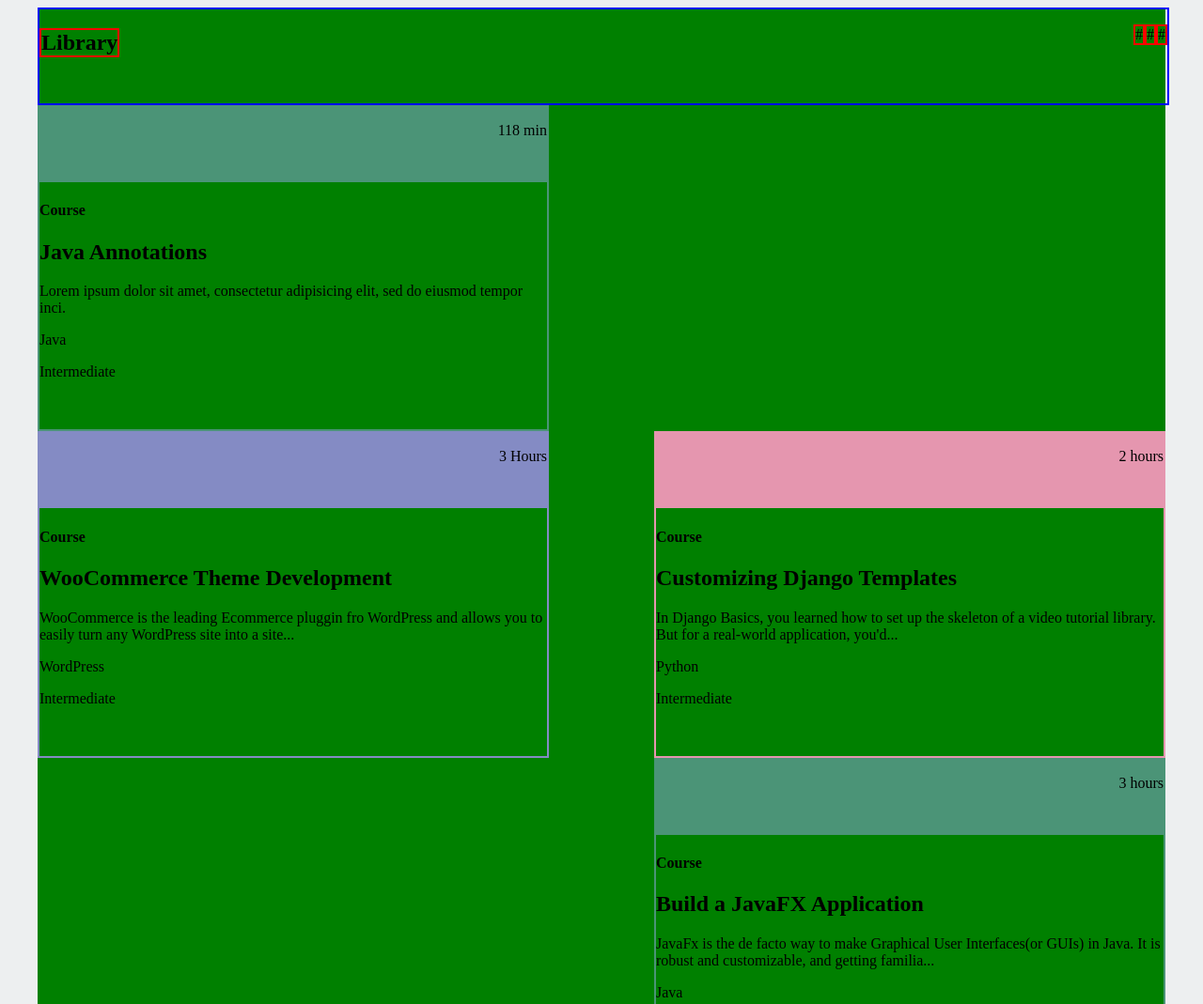
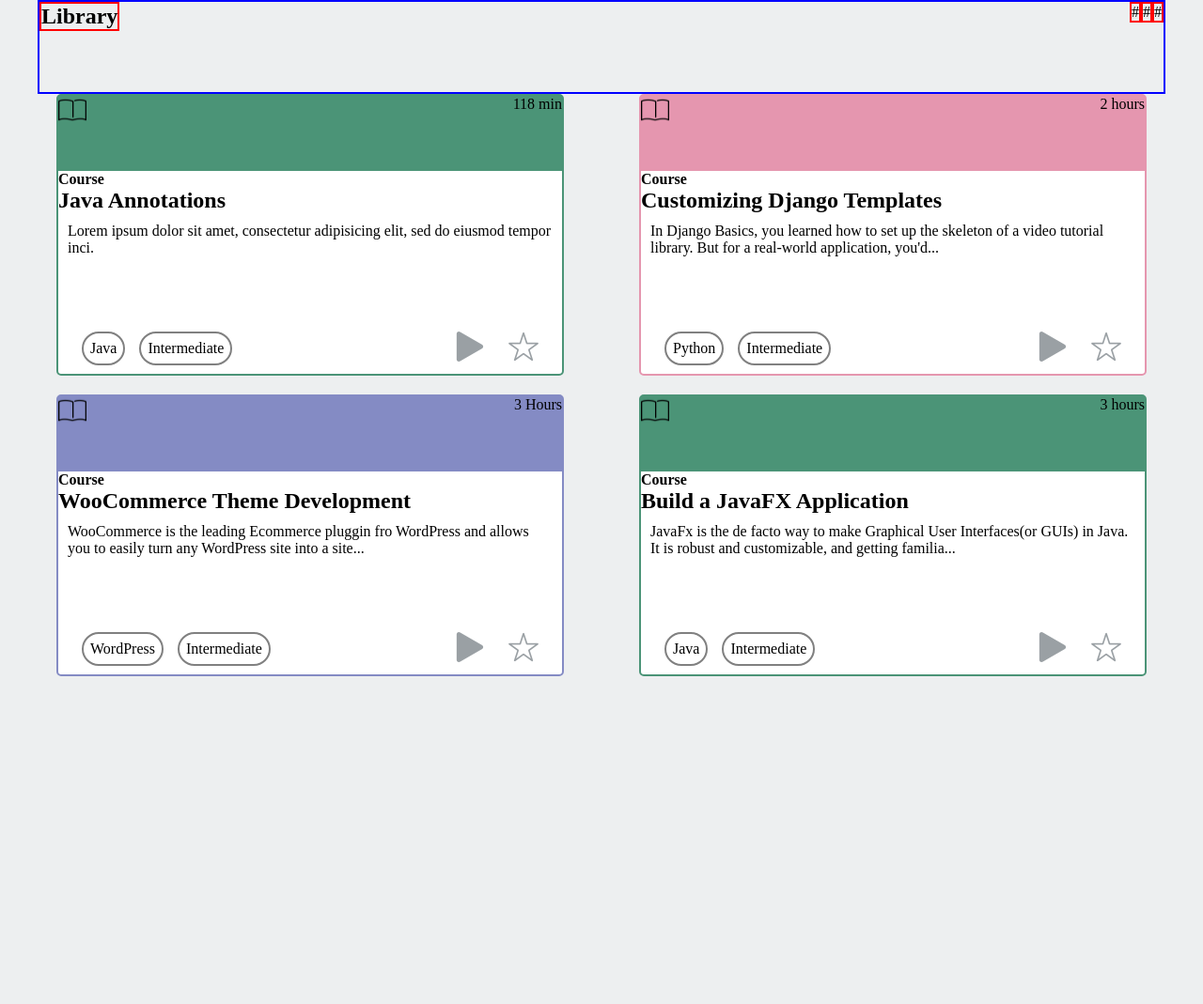
Before and after one commit to coreysnightout/treehouse-library, a plain HTML site: page index.html in a window 1280 px wide. Shown: the top 1069 px of the page at 94% size. After the commit the page ends 800 px from the top, so only its background shows below. Drawn offline with Linux system fonts and the light colour scheme.

Commit message:
added icons float columns colored each navigation course and padded footer

```diff
--- a/css/styles.css
+++ b/css/styles.css
@@ -1,3 +1,7 @@
+* {
+  margin: 0;
+  box-sizing: border-box;
+}
 body, html {
   background: #edeff0;
 }
@@ -5,7 +9,19 @@ body, html {
 .wrap {
   width: 1200px;
   margin: 0 auto;
-  background: green;
+}
+
+.footer-1, .footer-2 {
+  margin-top: 70px;
+  float: left;
+  border: 2px solid grey;
+  padding: 7px;
+  border-radius: 20px;
+}
+
+.footer-1 {
+  margin-right: 15px;
+  margin-left: 25px;
 }
 
 /* Main Nav Bar */
@@ -36,7 +52,16 @@ body, html {
 .tree-1 {
   float: left;
   width: 540px;
+  height: 300px;
+  background: white;
   border: 2px solid #4b9477;
+  border-radius: 5px;
+  margin-left: 20px;
+  padding-bottom: 10px;
+}
+
+#tree-1-p {
+  padding: 10px;
 }
 
 .nav-1 {
@@ -44,6 +69,8 @@ body, html {
   background: #4b9477;
 }
 .nav-1 img {
+  height: 30px;
+  width: 30px;
   float: left;
 }
 
@@ -51,12 +78,30 @@ body, html {
   float: right;
 }
 
+.play-1 {
+  float: right;
+  margin-top: 70px;
+  padding-right: 25px;
+}
+
+.star-1 {
+  float: right;
+  margin-top: 70px;
+  padding-right: 25px;
+}
 /* Course 2 */
 .tree-2 {
   float: right;
-  clear: both;
+  background: white;
   width: 540px;
+  height: 300px;
   border: 2px solid #e596af;
+  border-radius: 5px;
+  margin-right: 20px;
+}
+
+#tree-2-p {
+  padding: 10px;
 }
 
 .nav-2 {
@@ -65,6 +110,8 @@ body, html {
 }
 
 .nav-2 img {
+  height: 30px;
+  width: 30px;
   float: left;
 }
 
@@ -72,11 +119,31 @@ body, html {
   float: right;
 }
 
+.play-2 {
+  float: right;
+  margin-top: 70px;
+  padding-right: 25px;
+}
+
+.star-2 {
+  float: right;
+  margin-top: 70px;
+  padding-right: 25px;
+}
 /* Course 3 */
 .tree-3 {
   float: left;
+  background: white;
   width: 540px;
+  height: 300px;
   border: 2px solid #848bc4;
+  border-radius: 5px;
+  margin-left: 20px;
+  margin-top: 20px;
+}
+
+#tree-3-p {
+  padding: 10px;
 }
 
 .nav-3 {
@@ -85,6 +152,8 @@ body, html {
 }
 
 .nav-3 img {
+  height: 30px;
+  width: 30px;
   float: left;
 }
 
@@ -92,12 +161,31 @@ body, html {
   float: right;
 }
 
+.play-3 {
+  float: right;
+  margin-top: 70px;
+  padding-right: 25px;
+}
+
+.star-3 {
+  float: right;
+  margin-top: 70px;
+  padding-right: 25px;
+}
 /* Course 4 */
 .tree-4 {
   float: right;
-  clear: both;
+  background: white;
   width: 540px;
+  height: 300px;
   border: 2px solid #4b9477;
+  border-radius: 5px;
+  margin-right: 20px;
+  margin-top: 20px;
+}
+
+#tree-4-p {
+  padding: 10px;
 }
 
 .nav-4 {
@@ -106,9 +194,23 @@ body, html {
 }
 
 .nav-4 img {
+  height: 30px;
+  width: 30px;
   float: left;
 }
 
 .nav-4 p {
   float: right;
 }
+
+.play-4 {
+  float: right;
+  margin-top: 70px;
+  padding-right: 25px;
+}
+
+.star-4 {
+  float: right;
+  margin-top: 70px;
+  padding-right: 25px;
+}
--- a/index.html
+++ b/index.html
@@ -18,89 +18,89 @@
       <!--Course 1-->
       <div class="tree-1">
         <div class="nav-1">
-          <img src="#" alt="" />
+          <img src="img/book-icon.ico" alt="" />
           <p>118 min</p>
         </div>
         <h4>Course</h4>
         <h2>Java Annotations</h2>
-        <p>Lorem ipsum dolor sit amet, consectetur adipisicing elit, sed do eiusmod tempor inci.</p>
+        <p id="tree-1-p">Lorem ipsum dolor sit amet, consectetur adipisicing elit, sed do eiusmod tempor inci.</p>
+        <div class="footer-1">
+          <p id="java">Java</p>
+        </div>
+        <div class="footer-2">
+          <p>Intermediate</p>
+        </div>
+        <div class="star-1">
+          <img src="img/star.png" alt="favorite button" />
+        </div>
+        <div class="play-1">
+          <img src="img/play-button.png" alt="play button" />
+        </div>
+      </div>
+      <!--Course 2-->
+      <div class="tree-2">
+        <div class="nav-2">
+          <img src="img/book-icon.ico" alt="" />
+          <p>2 hours</p>
+        </div>
+        <h4>Course</h4>
+        <h2>Customizing Django Templates</h2>
+        <p id="tree-2-p">In Django Basics, you learned how to set up the skeleton of a video tutorial library. But for a real-world application, you'd...</p>
+        <div class="footer-1">
+          <p>Python</p>
+        </div>
+        <div class="footer-2">
+          <p>Intermediate</p>
+        </div>
+        <div class="star-2">
+          <img src="img/star.png" alt="favorite button" />
+        </div>
+        <div class="play-2">
+          <img src="img/play-button.png" alt="play button" />
+        </div>
+      </div>
+      <!--Course 3-->
+      <div class="tree-3">
+        <div class="nav-3">
+          <img src="img/book-icon.ico" alt="" />
+          <p>3 Hours</p>
+        </div>
+        <h4>Course</h4>
+        <h2>WooCommerce Theme Development</h2>
+        <p id="tree-3-p">WooCommerce is the leading Ecommerce pluggin fro WordPress and allows you to easily turn any WordPress site into a site...</p>
+        <div class="footer-1">
+          <p>WordPress</p>
+        </div>
+        <div class="footer-2">
+          <p>Intermediate</p>
+        </div>
+        <div class="star-3">
+          <img src="img/star.png" alt="favorite button" />
+        </div>
+        <div class="play-3">
+          <img src="img/play-button.png" alt="play button" />
+        </div>
+      </div>
+      <!--Course 4-->
+      <div class="tree-4">
+        <div class="nav-4">
+          <img src="img/book-icon.ico" alt="" />
+          <p>3 hours</p>
+        </div>
+        <h4>Course</h4>
+        <h2>Build a JavaFX Application</h2>
+        <p id="tree-4-p">JavaFx is the de facto way to make Graphical User Interfaces(or GUIs) in Java. It is robust and customizable, and getting familia...</p>
         <div class="footer-1">
           <p>Java</p>
         </div>
         <div class="footer-2">
           <p>Intermediate</p>
         </div>
-        <div class="footer-3">
-          <img src="" alt="" />
+        <div class="star-4">
+          <img src="img/star.png" alt="favorite button" />
         </div>
-        <div class="footer-4">
-          <img src="" alt="" />
-        </div>
-      </div>
-      <!--Course 2-->
-      <div class="tree-2">
-        <div class="nav-2">
-          <img src="#" alt="" />
-          <p>2 hours</p>
-        </div>
-        <h4>Course</h4>
-        <h2>Customizing Django Templates</h2>
-        <p>In Django Basics, you learned how to set up the skeleton of a video tutorial library. But for a real-world application, you'd...</p>
-        <div class="footer-1">
-          <p>Python</p>
-        </div>
-        <div class="footer-2">
-          <p>Intermediate</p>
-        </div>
-        <div class="footer-3">
-          <img src="" alt="" />
-        </div>
-        <div class="footer-4">
-          <img src="" alt="" />
-        </div>
-      </div>
-      <!--Course 3-->
-      <div class="tree-3">
-        <div class="nav-3">
-          <img src="#" alt="" />
-          <p>3 Hours</p>
-        </div>
-        <h4>Course</h4>
-        <h2>WooCommerce Theme Development</h2>
-        <p>WooCommerce is the leading Ecommerce pluggin fro WordPress and allows you to easily turn any WordPress site into a site...</p>
-        <div class="footer-1">
-          <p>WordPress</p>
-        </div>
-        <div class="footer-2">
-          <p>Intermediate</p>
-        </div>
-        <div class="footer-3">
-          <img src="" alt="" />
-        </div>
-        <div class="footer-4">
-          <img src="" alt="" />
-        </div>
-      </div>
-      <!--Course 4-->
-      <div class="tree-4">
-        <div class="nav-4">
-          <img src="#" alt="" />
-          <p>3 hours</p>
-        </div>
-        <h4>Course</h4>
-        <h2>Build a JavaFX Application</h2>
-        <p>JavaFx is the de facto way to make Graphical User Interfaces(or GUIs) in Java. It is robust and customizable, and getting familia...</p>
-        <div class="footer-1">
-          <p>Java</p>
-        </div>
-        <div class="footer-2">
-          <p>Intermediate</p>
-        </div>
-        <div class="footer-3">
-          <img src="" alt="" />
-        </div>
-        <div class="footer-4">
-          <img src="" alt="" />
+        <div class="play-4">
+          <img src="img/play-button.png" alt="play button" />
         </div>
       </div>
     </div>
```
Also changed, not shown: img/book-icon.ico (added), img/play-button.png (added), img/star.png (added).
